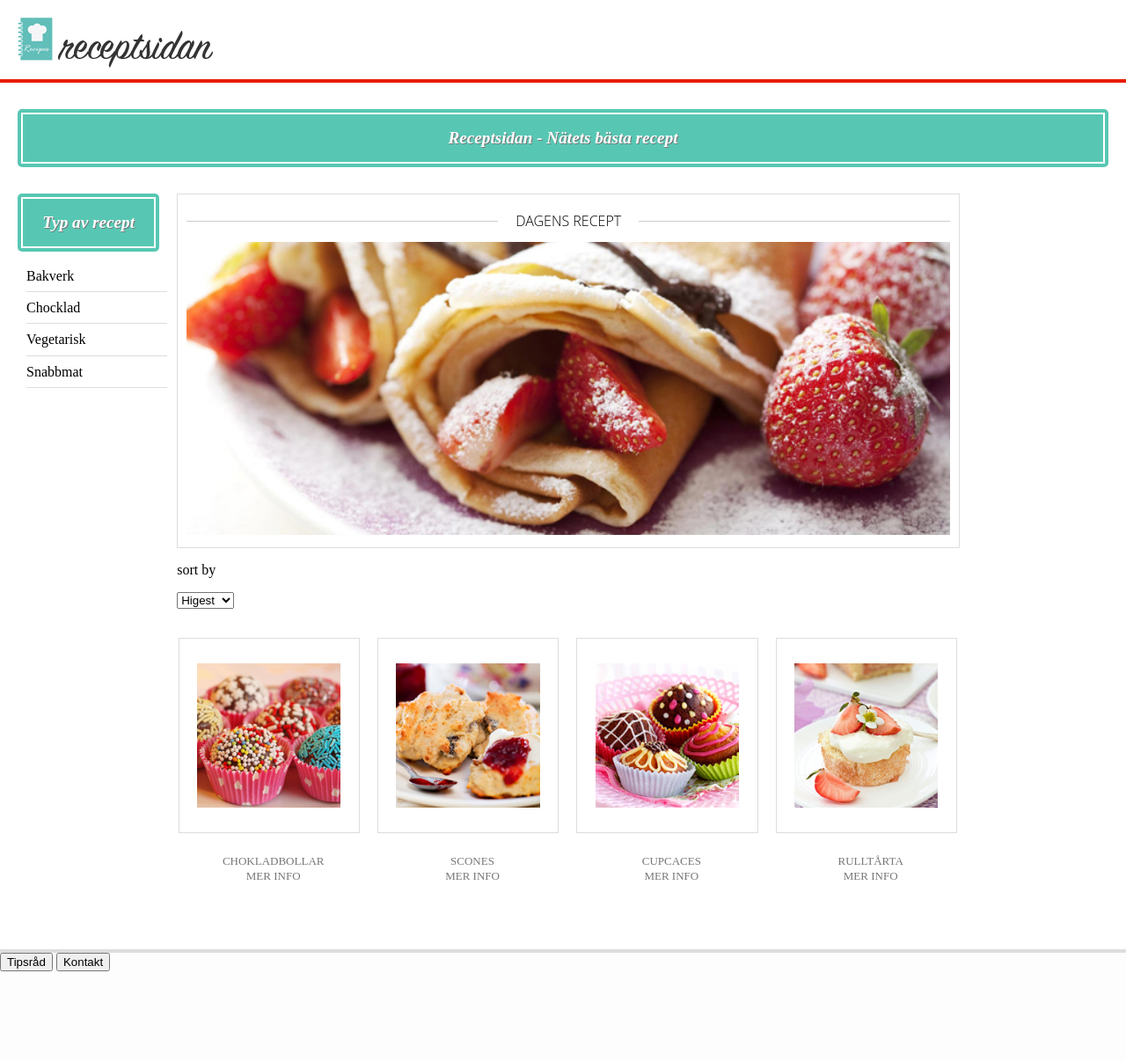
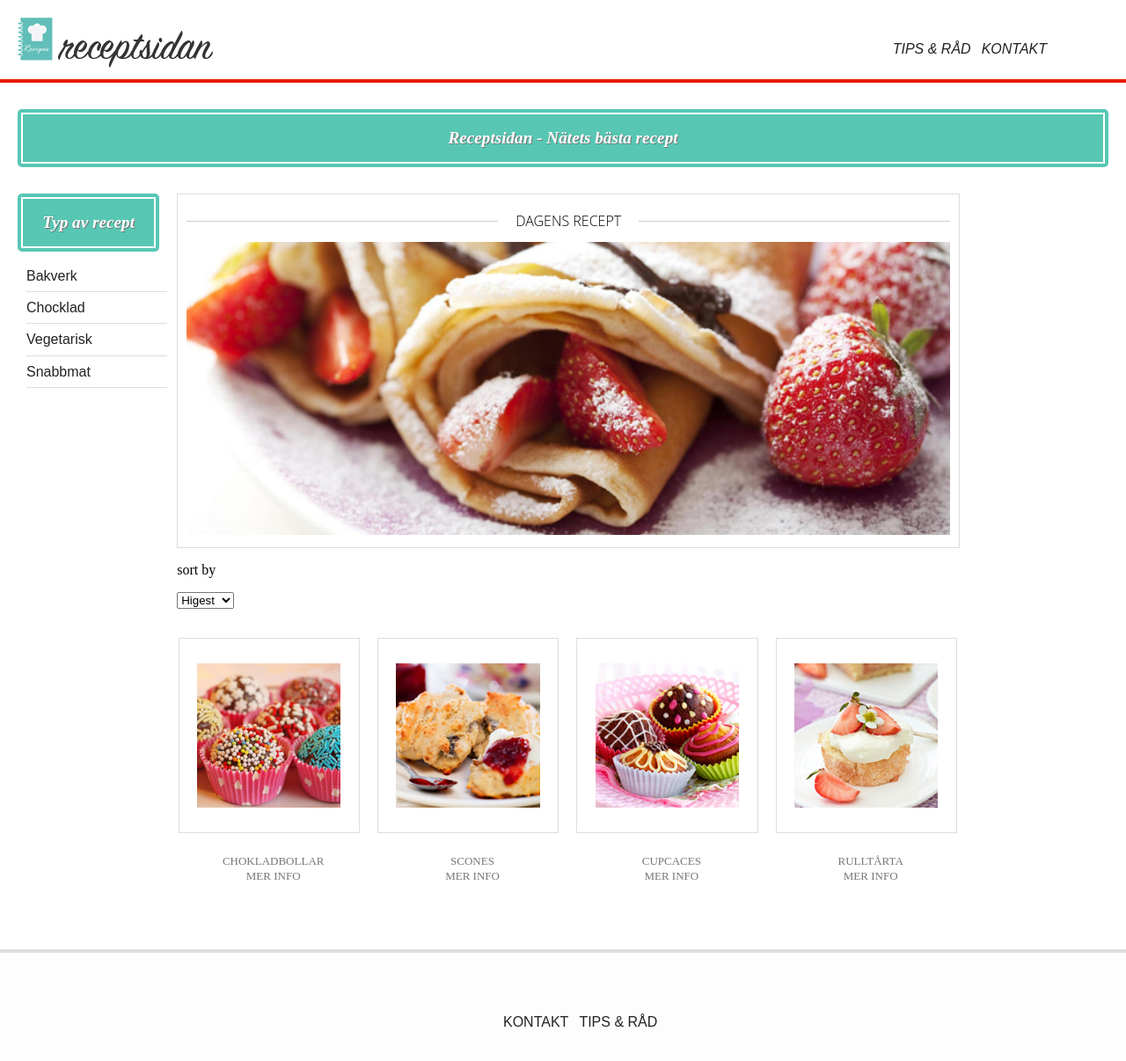
Before and after one commit to karabash/cookiemonster, a plain HTML site: page src/index.html in a window 1280 px wide. Shown: the whole page at 88% size. Drawn offline with Linux system fonts and the light colour scheme.

Commit message:
fixat css för länkar och menyer

```diff
--- a/src/index.html
+++ b/src/index.html
@@ -12,6 +12,12 @@
 	     <div id="logo">
            <img src="../img/receptsidan-logo.png" a href="index.html" alt="logo" /></a>
        </div>
+       <nav>
+           <ul class="header-links">
+		      <li> <a href="http://www.aftonbladet.se/">kontakt</a></li>
+		      <li> <a href="http://www.aftonbladet.se/">Tips & råd</a></li>
+	        </ul>
+	    </nav>
 	</header>
 
 	<main>
@@ -22,15 +28,17 @@
 
 
 	<aside>
+		 <nav>
 			<div class="info-box">
 			  <h3>Typ av recept</h3>
 			   </div>
 		        <ul class ="left-menu">
-            <li>Bakverk</li>
-            <li>Chocklad</li>
-            <li>Vegetarisk</li>
-			<li>Snabbmat</li>
+                <li><a href="http://www.aftonbladet.se/">Bakverk</a></li>
+                <li><a href="http://www.aftonbladet.se/">Chocklad</a></li>
+                <li><a href="http://www.aftonbladet.se/">Vegetarisk</a></li>
+			    <li><a href="http://www.aftonbladet.se/">Snabbmat</a></li>
             </ul>
+        </nav>
 	</aside>
 
 
@@ -129,8 +137,12 @@
 
 
 		<footer>
-		<button id = tipsråd/button1>Tipsråd</button>
-		<button id = kontakt/button2>Kontakt</button>
+		  <nav>
+			<ul class="footer-links">
+		      <li> <a href="http://www.aftonbladet.se/">kontakt</a></li>
+		      <li> <a href="http://www.aftonbladet.se/">Tips & råd</a></li>
+	        </ul>
+	      </nav>
 		</footer>
 
 
--- a/style/main-style.css
+++ b/style/main-style.css
@@ -1,3 +1,8 @@
+a { color:#222; background-color:transparent; text-decoration:none }
+a:visited { color:#000ink; background-color:transparent; text-decoration:none }
+a:hover   { color:#777; background-color:transparent; text-decoration:none }
+a:active  { color:000; background-color:transparent; text-decoration:none }
+
 header {
 	background:#ffffff;
 	border-bottom: 4px solid #e81b00;
@@ -35,6 +40,23 @@ header {
 	width:225px;
 	height:57px;
 	margin-left:20px;
+}
+
+
+    .header-links {
+    font-family: "AkkuratRegular",Arial,Helvetica,sans-serif;
+    font-size: 1rem;
+    font-style: italic;
+    margin: -40px 80px 0 auto;
+    padding: 10px;
+    text-transform: uppercase;
+    width: 300px;
+}
+
+.header-links li {
+    float:right;
+    list-style:none;
+    margin-left:12px;
 }
 
 img {
@@ -90,6 +112,8 @@ aside {
     line-height: 2.2;
     margin-left: -30px;
     width: 160px;
+    font-size:1rem;
+    font-family: "AkkuratRegular",Arial,Helvetica,sans-serif;
 }
 
 section {
@@ -103,7 +127,7 @@ section {
      border:1px solid #ddd;
      padding:10px;
      width: 100%;
-    height: auto;
+     height: auto;
 }
 
 .recepi-of-the-day-img {
@@ -116,6 +140,21 @@ footer {
 	border-top:4px solid #ddd;
 	height:180px;
 	margin:5px 0 0 0;
+}
+
+.footer-links {
+    margin: 70px auto 0;
+    width: 200px;
+    font-size:1rem;
+    text-transform:uppercase;
+    font-family: "AkkuratRegular",Arial,Helvetica,sans-serif;
+
+}
+
+.footer-links li {
+    float:left;
+    list-style:none;
+    margin-left:12px;
 }
 
 
```
Lines whose indentation alone changed are shown as unchanged.
